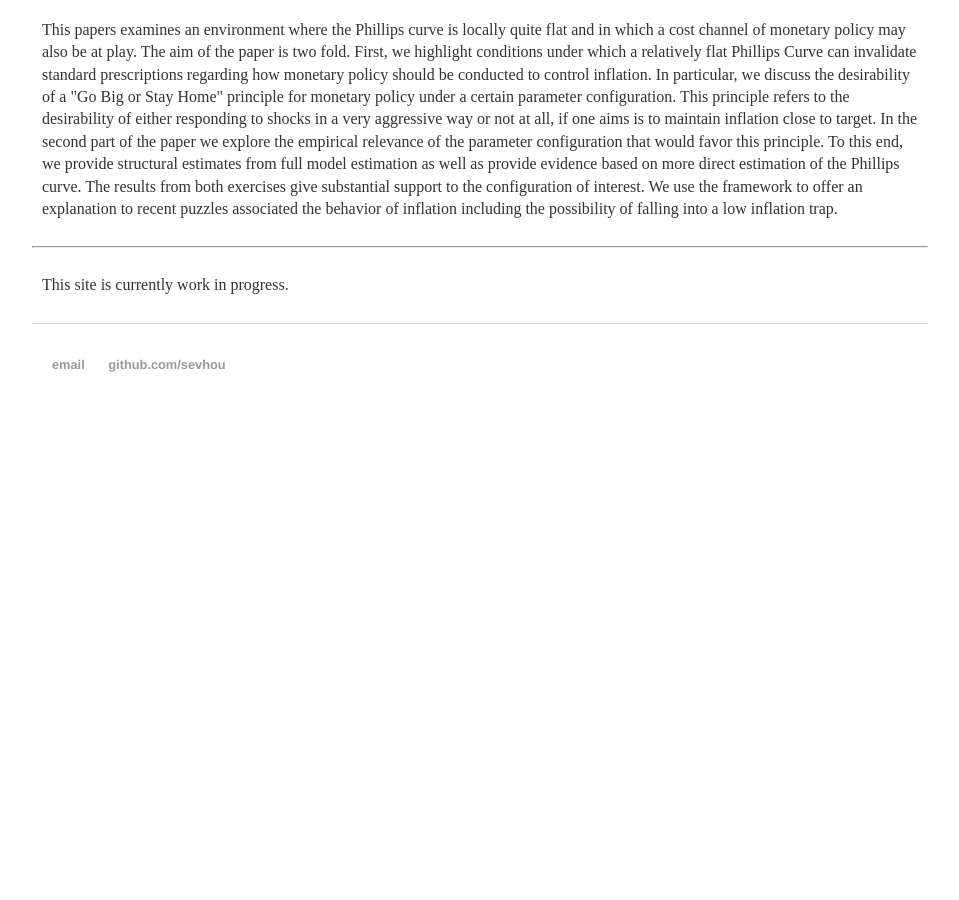
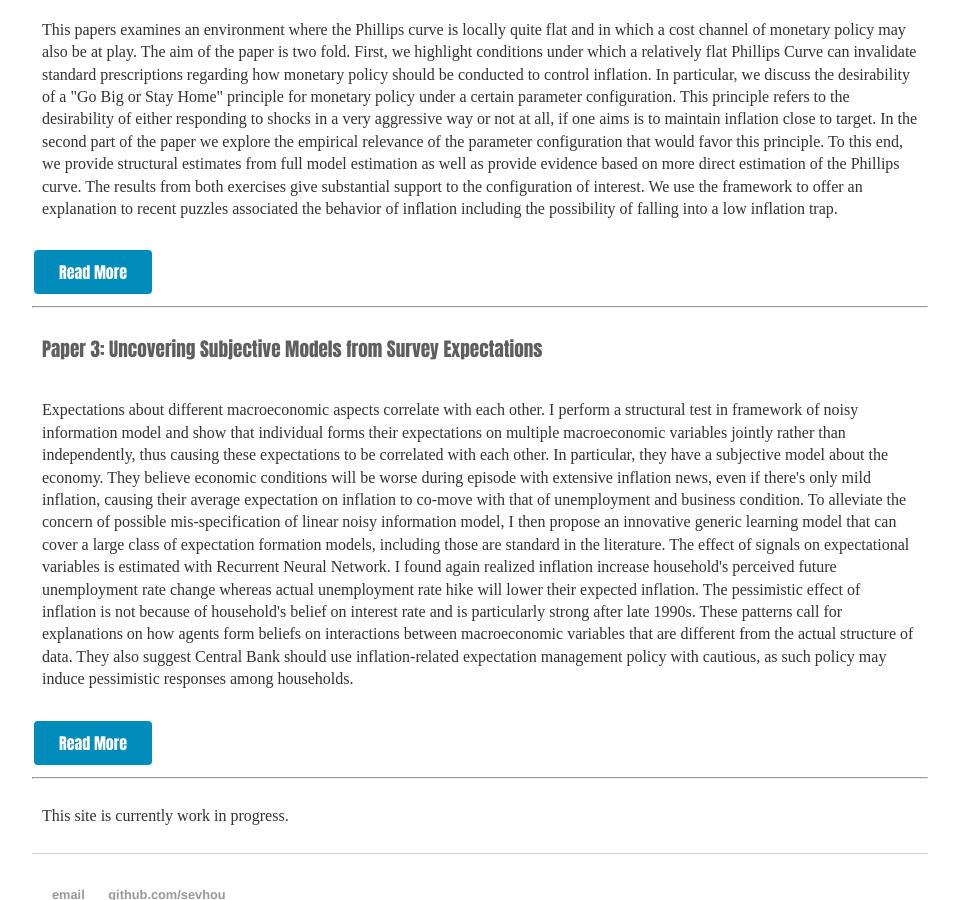
Before and after one commit to sevhou/sevhou.github.io, a Jekyll site: the page built from research/index.html, in a window 1280 px wide and 900 px high, scrolled down 947 px. Shown: the whole window, without its empty margins (160-1119 px from the left). Built offline with Jekyll 4.4.1, drawn with Linux system fonts in a browser that asks for light colours; before the commit the page ends 1399 px from its top, so only the background shows below that.

Commit message:
Update index.html

```diff
--- a/research/index.html
+++ b/research/index.html
@@ -47,6 +47,30 @@ title: Research
 			into a low inflation trap.
 
 		</p>
+		<a href="/" class="bluebutton">Read More</a>
+		<hr>
+
+	<h2>Paper 3: Uncovering Subjective Models from Survey Expectations</h2>
+		<p>Expectations about different macroeconomic aspects correlate with each other. I perform a structural
+			test in framework of noisy information model and show that individual forms their expectations on
+			multiple macroeconomic variables jointly rather than independently, thus causing these expectations
+			to be correlated with each other. In particular, they have a subjective model about the economy.
+			They believe economic conditions will be worse during episode with extensive inflation news, even
+			if there's only mild inflation, causing their average expectation on inflation to co-move with that
+			of unemployment and business condition. To alleviate the concern of possible mis-specification of
+			linear noisy information model, I then propose an innovative generic learning model that can cover a
+			large class of expectation formation models, including those are standard in the literature. The
+			effect of signals on expectational variables is estimated with Recurrent Neural Network. I found
+			again realized inflation increase household's perceived future unemployment rate change whereas
+			actual unemployment rate hike will lower their expected inflation. The pessimistic effect of
+			inflation is not because of household's belief on interest rate and is particularly strong after
+			late 1990s. These patterns call for explanations on how agents form beliefs on interactions between
+			macroeconomic variables that are different from the actual structure of data. They also suggest
+			Central Bank should use inflation-related expectation management policy with cautious, as such
+			policy may induce pessimistic responses among households.
+
+		</p>
+		<a href="/" class="bluebutton">Read More</a>
 		<hr>
 
 		<p>This site is currently work in progress.</p>
```
